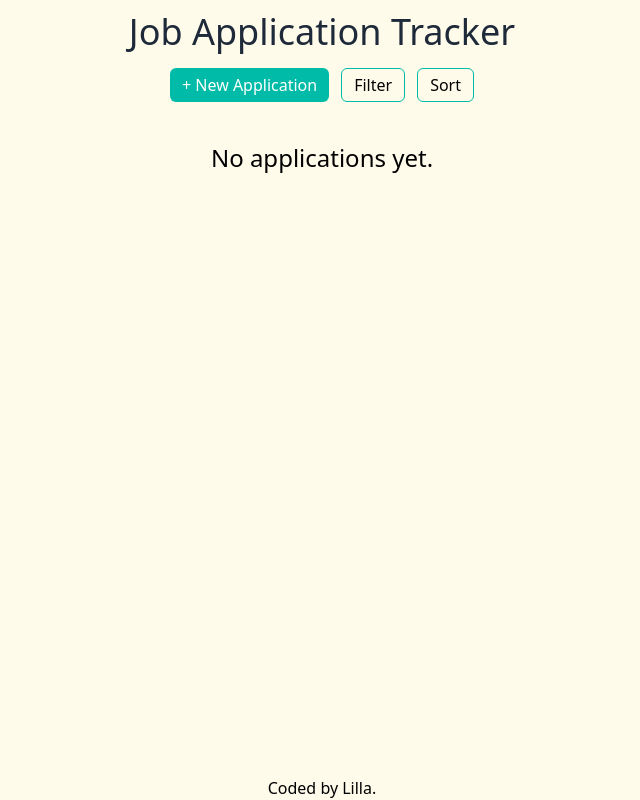
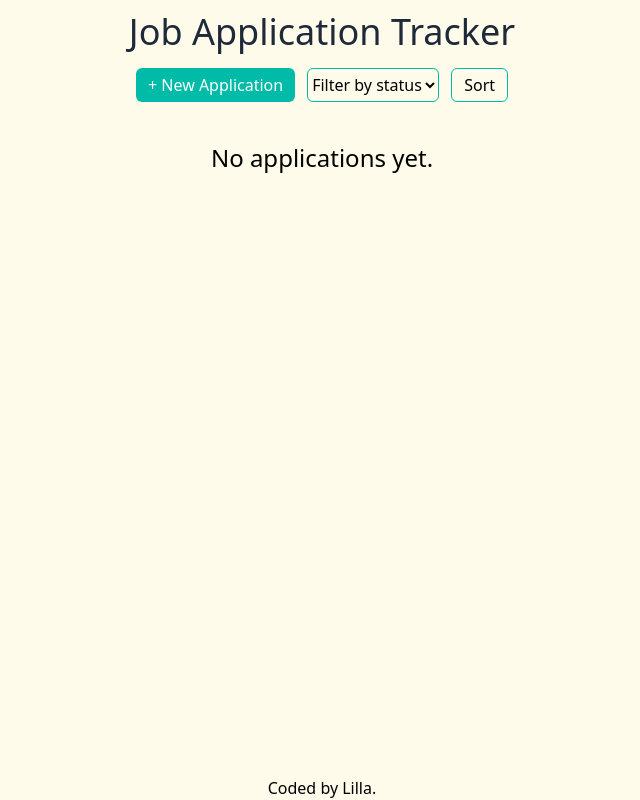
Before and after one commit to Lilla-ctrl/job-app-tracker, a React app: page / in a window 1280 px wide. Shown: the whole page, without its empty margins (318-958 px from the left). Built offline with nearby package versions, Linux system fonts and the light colour scheme; the HTML template or start-up script is replaced by a standard one.

Commit message:
Filter dropdown created

```diff
--- a/src/components/Header.jsx
+++ b/src/components/Header.jsx
@@ -17,9 +17,18 @@ export default function Header({ openModal }) {
         >
           + New Application
         </button>
-        <button className="border-1 border-teal-500 rounded-md p-1 px-3 hover:bg-teal-500 hover:text-white cursor-pointer">
-          Filter
-        </button>
+        <select
+          className="border border-teal-500 rounded-md hover:bg-amber-50"
+          name="filter"
+          id="filter"
+        >
+          <option value="">Filter by status </option>
+          <option value="All">All (no filter)</option>
+          <option value="Applied">Applied</option>
+          <option value="Interviewing">Interviewing</option>
+          <option value="Offer received">Offer received</option>
+          <option value="Rejected">Rejected</option>
+        </select>
         <button className="border-1 border-teal-500 rounded-md p-1 px-3 hover:bg-teal-500 hover:text-white cursor-pointer">
           Sort
         </button>
```
